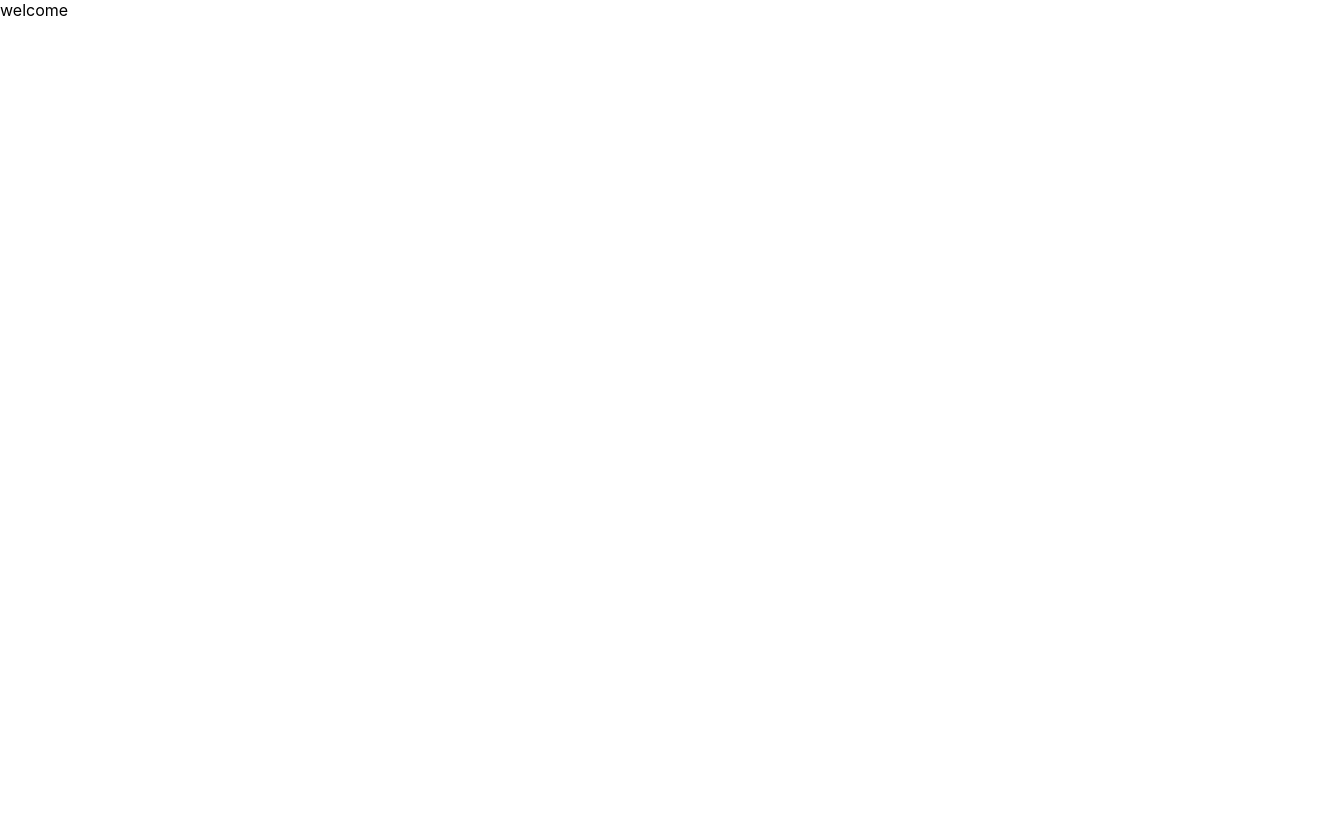
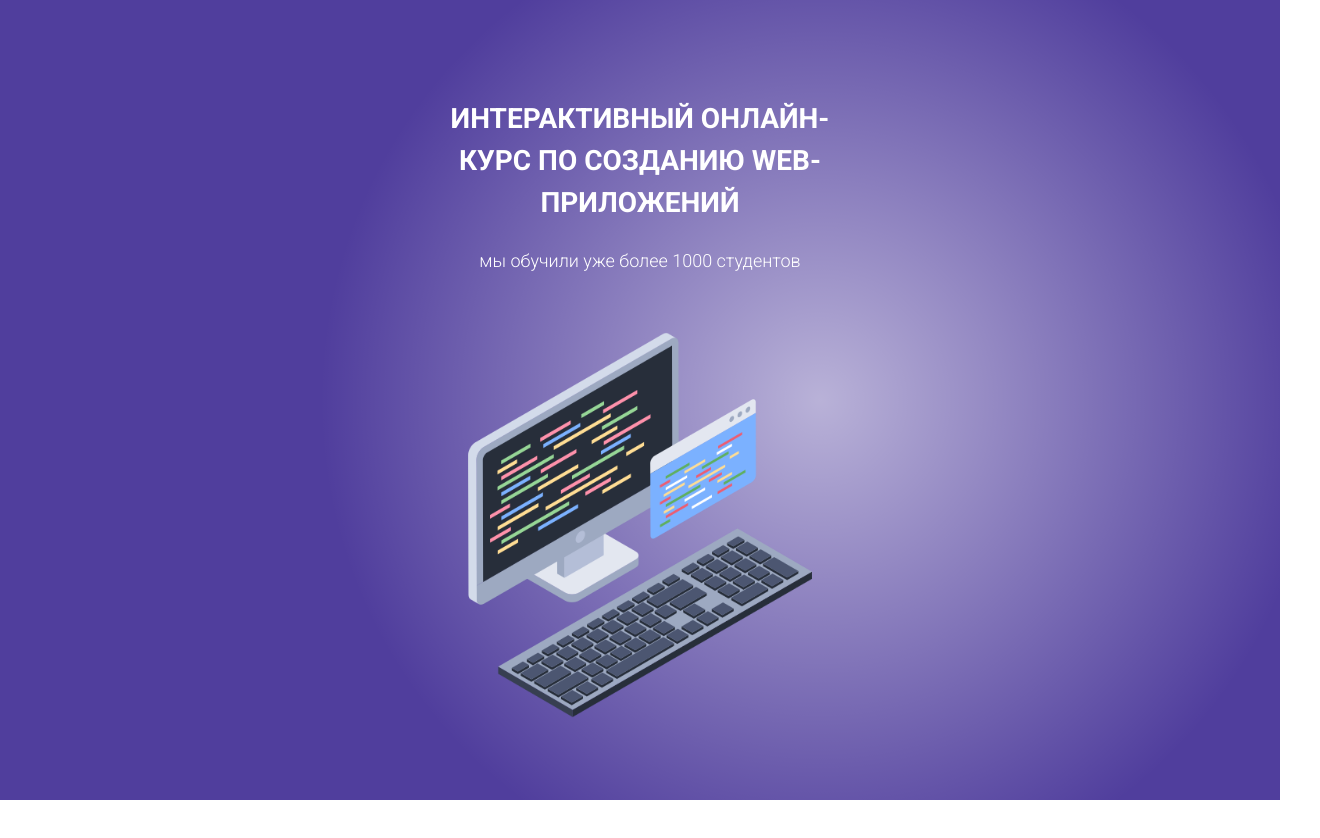
Before and after one commit to AnnaIgnatova/study-app, a React (Create React App) app in the folder study-app/: page / in a window 1280 px wide. Shown: the top 838 px of the page, 1320 px wide, since content can reach past the window. Before the commit the page ends 800 px from the top, so only its background shows below. Built offline with nearby package versions, Linux system fonts and the light colour scheme.

Commit message:
feat: add welcome page

```diff
--- a/study-app/public/index.html
+++ b/study-app/public/index.html
@@ -5,39 +5,19 @@
     <link rel="icon" href="%PUBLIC_URL%/favicon.ico" />
     <meta name="viewport" content="width=device-width, initial-scale=1" />
     <meta name="theme-color" content="#000000" />
-    <meta
-      name="description"
-      content="Web site created using create-react-app"
+    <meta name="description" content="Web site created using create-react-app" />
+    <link rel="apple-touch-icon" href="%PUBLIC_URL%/logo192.png" />
+    <link rel="manifest" href="%PUBLIC_URL%/manifest.json" />
+    <link rel="preconnect" href="https://fonts.googleapis.com" />
+    <link rel="preconnect" href="https://fonts.gstatic.com" crossorigin />
+    <link
+      href="https://fonts.googleapis.com/css2?family=Roboto:wght@300;700&display=swap"
+      rel="stylesheet"
     />
-    <link rel="apple-touch-icon" href="%PUBLIC_URL%/logo192.png" />
-    <!--
-      manifest.json provides metadata used when your web app is installed on a
-      user's mobile device or desktop. See https://developers.google.com/web/fundamentals/web-app-manifest/
-    -->
-    <link rel="manifest" href="%PUBLIC_URL%/manifest.json" />
-    <!--
-      Notice the use of %PUBLIC_URL% in the tags above.
-      It will be replaced with the URL of the `public` folder during the build.
-      Only files inside the `public` folder can be referenced from the HTML.
-
-      Unlike "/favicon.ico" or "favicon.ico", "%PUBLIC_URL%/favicon.ico" will
-      work correctly both with client-side routing and a non-root public URL.
-      Learn how to configure a non-root public URL by running `npm run build`.
-    -->
     <title>React App</title>
   </head>
   <body>
     <noscript>You need to enable JavaScript to run this app.</noscript>
     <div id="root"></div>
-    <!--
-      This HTML file is a template.
-      If you open it directly in the browser, you will see an empty page.
-
-      You can add webfonts, meta tags, or analytics to this file.
-      The build step will place the bundled scripts into the <body> tag.
-
-      To begin the development, run `npm start` or `yarn start`.
-      To create a production bundle, use `npm run build` or `yarn build`.
-    -->
   </body>
 </html>
--- a/study-app/src/App.css
+++ b/study-app/src/App.css
@@ -1,38 +1,3 @@
-.App {
-  text-align: center;
+.container {
+  background-color: #503e9d;
 }
-
-.App-logo {
-  height: 40vmin;
-  pointer-events: none;
-}
-
-@media (prefers-reduced-motion: no-preference) {
-  .App-logo {
-    animation: App-logo-spin infinite 20s linear;
-  }
-}
-
-.App-header {
-  background-color: #282c34;
-  min-height: 100vh;
-  display: flex;
-  flex-direction: column;
-  align-items: center;
-  justify-content: center;
-  font-size: calc(10px + 2vmin);
-  color: white;
-}
-
-.App-link {
-  color: #61dafb;
-}
-
-@keyframes App-logo-spin {
-  from {
-    transform: rotate(0deg);
-  }
-  to {
-    transform: rotate(360deg);
-  }
-}
--- a/study-app/src/App.tsx
+++ b/study-app/src/App.tsx
@@ -13,6 +13,7 @@ import { Welcome } from './pages/welcome';
 
 const App = () => {
   return (
+    <div className="container">
       <RoutesWrapper>
         <Route path="/" element={<Welcome />}></Route>
         <Route path="/main" element={<Main />}></Route>
@@ -25,6 +26,7 @@ const App = () => {
         <Route path="/practise" element={<Practise />}></Route>
         <Route path="*" element={<NotFound />}></Route>
       </RoutesWrapper>
+    </div>
   );
 };
 
--- a/study-app/src/pages/welcome/index.tsx
+++ b/study-app/src/pages/welcome/index.tsx
@@ -1,3 +1,10 @@
 import './style.css';
 
-export const Welcome = () => <div className="welcome">welcome</div>;
+export const Welcome = () => (
+  <div className="welcome">
+    <div className="welcome-circle"></div>
+    <h2 className="welcome-title">Интерактивный онлайн-курс по созданию web-приложений</h2>
+    <span className="welcome-subtitle">мы обучили уже более 1000 студентов</span>
+    <img src="./assets/welcome.png" alt="welcome img" className='welcome-img'/>
+  </div>
+);
--- a/study-app/src/pages/welcome/style.css
+++ b/study-app/src/pages/welcome/style.css
@@ -0,0 +1,53 @@
+.welcome {
+  overflow: hidden;
+  height: 100vh;
+  flex-direction: column;
+  display: flex;
+  align-items: center;
+  justify-content: center;
+}
+
+.welcome-circle {
+  position: absolute;
+  background: radial-gradient(
+    50% 50% at 50% 50%,
+    #ffffff 0%,
+    rgba(80, 62, 157, 0) 99.97%,
+    rgba(255, 255, 255, 0) 99.98%
+  );
+  width: 1000px;
+  height: 1000px;
+  opacity: 0.6;
+  left: 25%;
+}
+.welcome-img,
+.welcome-title,
+.welcome-subtitle {
+  z-index: 1;
+}
+.welcome-title {
+  font-weight: 700;
+  font-size: 28px;
+  line-height: 42px;
+  text-align: center;
+  text-transform: uppercase;
+  color: #ffffff;
+  font-family: 'Roboto', sans-serif;
+  display: block;
+  width: 30%;
+}
+
+.welcome-subtitle {
+  font-family: 'Roboto', sans-serif;
+  font-style: normal;
+  font-weight: 300;
+  font-size: 18px;
+  line-height: 28px;
+  text-align: center;
+  color: #ffffff;
+  margin-bottom: 50px;
+}
+.welcome-img {
+  width: 400px;
+  object-fit: contain;
+}
```
Also changed, not shown: study-app/public/assets/welcome.png (added). Lines whose indentation alone changed are shown as unchanged.
